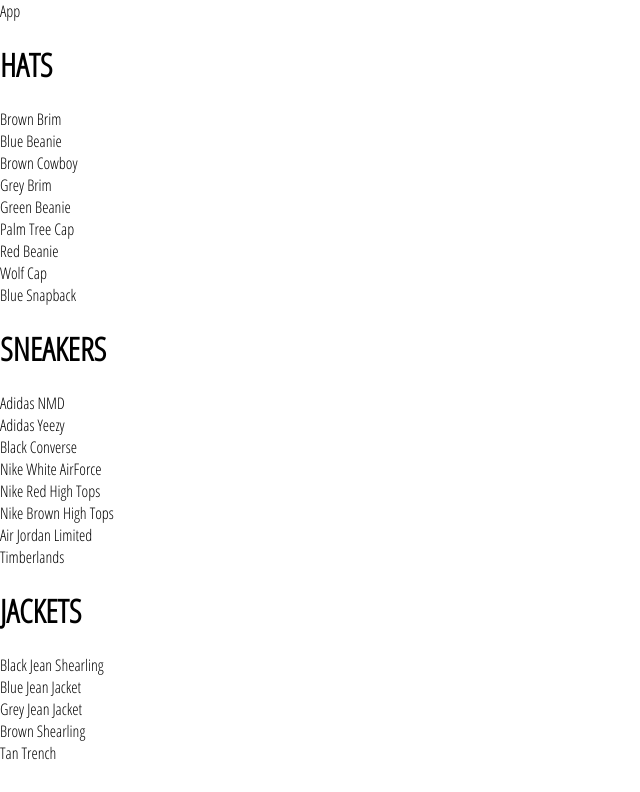
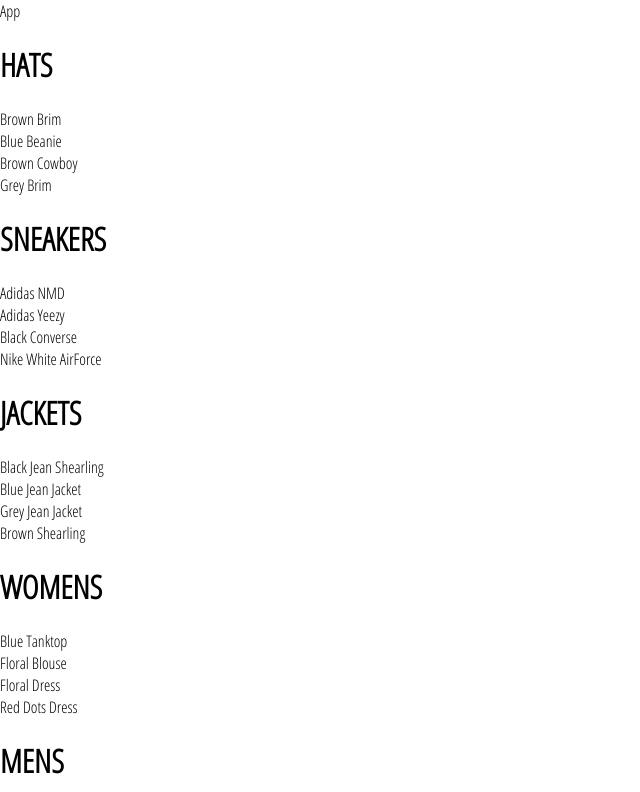
Before and after one commit to kbaistrocchi/crown-clothing, a React (Create React App) app: page /shop in a window 1280 px wide. Shown: the top 792 px of the page, without its empty margins (0-640 px from the left). Built offline with nearby package versions, Linux system fonts and the light colour scheme.

Commit message:
feat: filter items array so that only 4 appear in collection preview

```diff
--- a/src/components/collection-preview/collection-preview.component.jsx
+++ b/src/components/collection-preview/collection-preview.component.jsx
@@ -7,7 +7,9 @@
         <h1 className='title'>{title.toUpperCase()}</h1>
         <div className='preivew'>
             {
-                items.map((item) => <div key={item.id}>{item.name}</div>)
+                items
+                .filter((item, index) => index < 4)
+                .map((item) => <div key={item.id}>{item.name}</div>)
             }
         </div>
     </div>
```
